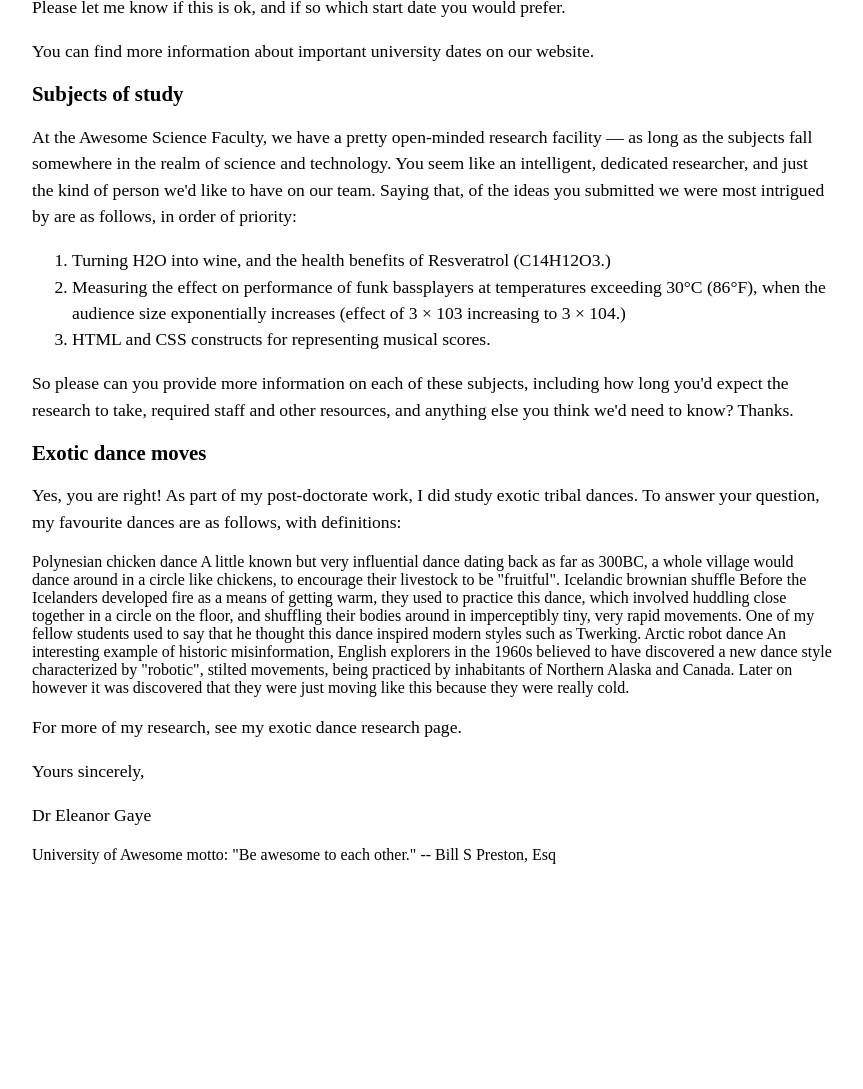
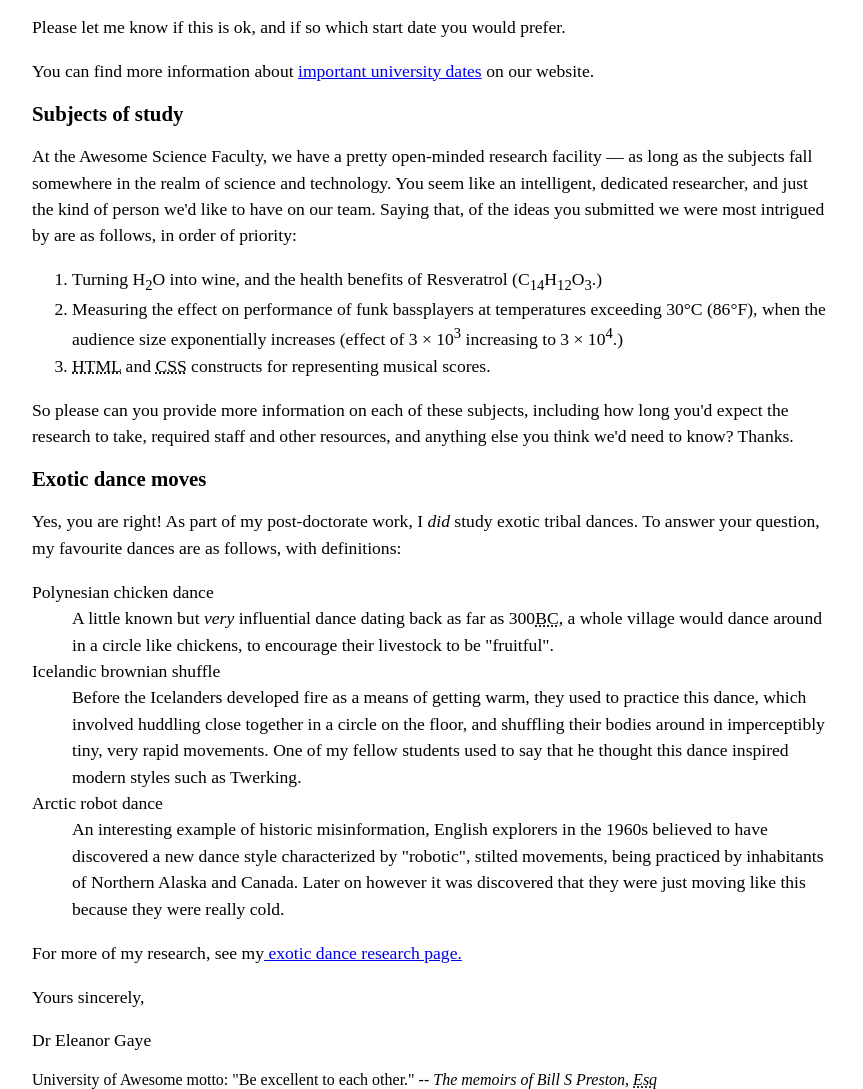
Before and after one commit to RubyMayo/RubyMayo.github.io, a plain HTML site: page letter-markup/index.html in a window 1280 px wide. Shown: the part 738-1827 px from the top of the page, without its empty margins (208-1071 px from the left). Before the commit the page ends 1602 px from the top, so only its background shows below. Drawn offline with Linux system fonts and the light colour scheme.

Commit message:
Finished letter-markup html doc

```diff
--- a/letter-markup/index.html
+++ b/letter-markup/index.html
@@ -60,7 +60,7 @@
     </style>
     </head>
     <body>
-<address><strong>Dr. Eleanor Gaye</strong><br>
+<address class="sender-column"><strong>Dr. Eleanor Gaye</strong><br>
 Awesome Science faculty<br>
 University of Awesome<br>
 Bobtown, CA 99999,<br>
@@ -69,9 +69,9 @@ USA<br>
 <strong>Email:</strong> no_reply@example.com<br>
 </address>
 
-<address><time datetime="2016-01-20">20 January 2016</time><br>
+<p class="sender-column"><time datetime="2016-01-20">20 January 2016</time></p>
 
-<strong>Miss Eileen Dover</strong><br>
+<address><strong>Miss Eileen Dover</strong><br>
 4321 Cliff Top Edge<br>
 Dover, CT9 XXX<br>
 UK<br>
@@ -82,7 +82,7 @@ UK<br>
 
 <p>Dear Eileen,</p>
 
-<p>Thank you for your recent application to join us at the University of Awesome's science faculty to study as part of your PhD next year. I will answer your questions one by one, in the following sections.</p>
+        <p>Thank you for your recent application to join us at the University of Awesome's science faculty to study as part of your <abbr title="Doctor of Philosophy">PhD</abbr> next year. I will answer your questions one by one, in the following sections.</p>
 
 <h2>Starting dates</h2>
 
@@ -95,16 +95,16 @@ UK<br>
 
 <p>Please let me know if this is ok, and if so which start date you would prefer.</p>
 
-<p>You can find more information about important university dates on our website.</p>
+        <p>You can find more information about <a href="http://example.com">important university dates</a> on our website.</p>
 
 
 <h2>Subjects of study</h2>
 
 <p>At the Awesome Science Faculty, we have a pretty open-minded research facility — as long as the subjects fall somewhere in the realm of science and technology. You seem like an intelligent, dedicated researcher, and just the kind of person we'd like to have on our team. Saying that, of the ideas you submitted we were most intrigued by are as follows, in order of priority:</p>
 <ol>
-    <li>Turning H2O into wine, and the health benefits of Resveratrol (C14H12O3.)</li>
-    <li>Measuring the effect on performance of funk bassplayers at temperatures exceeding 30°C (86°F), when the audience size exponentially increases (effect of 3 × 103 increasing to 3 × 104.)</li>
-    <li>HTML and CSS constructs for representing musical scores.</li>
+    <li>Turning H<sub>2</sub>O into wine, and the health benefits of Resveratrol (C<sub>14</sub>H<sub>12</sub>O<sub>3</sub>.)</li>
+    <li>Measuring the effect on performance of funk bassplayers at temperatures exceeding 30°C (86°F), when the audience size exponentially increases (effect of 3 × 10<sup>3</sup> increasing to 3 × 10<sup>4</sup>.)</li>
+    <li><abbr title="Hypertext Markup Language">HTML</abbr> and <abbr title="Cascading Style Sheets">CSS</abbr> constructs for representing musical scores.</li>
         </ol>
 
 
@@ -113,20 +113,23 @@ UK<br>
 
 <h2>Exotic dance moves</h2>
 
-<p>Yes, you are right! As part of my post-doctorate work, I did study exotic tribal dances. To answer your question, my favourite dances are as follows, with definitions:</p>
+<p>Yes, you are right! As part of my post-doctorate work, I <em>did</em> study exotic tribal dances. To answer your question, my favourite dances are as follows, with definitions:</p>
 
-Polynesian chicken dance
-A little known but very influential dance dating back as far as 300BC, a whole village would dance around in a circle like chickens, to encourage their livestock to be "fruitful".
-Icelandic brownian shuffle
-Before the Icelanders developed fire as a means of getting warm, they used to practice this dance, which involved huddling close together in a circle on the floor, and shuffling their bodies around in imperceptibly tiny, very rapid movements. One of my fellow students used to say that he thought this dance inspired modern styles such as Twerking.
-Arctic robot dance
-An interesting example of historic misinformation, English explorers in the 1960s believed to have discovered a new dance style characterized by "robotic", stilted movements, being practiced by inhabitants of Northern Alaska and Canada. Later on however it was discovered that they were just moving like this because they were really cold.
+<dl>
+    <dt>Polynesian chicken dance</dt>
+        <dd>A little known but <em>very</em> influential dance dating back as far as 300<abbr title="Before Christ">BC</abbr>, a whole village would dance around in a circle like chickens, to encourage their livestock to be "fruitful".</dd>
 
-<p>For more of my research, see my exotic dance research page.</p>
+    <dt>Icelandic brownian shuffle</dt>
+        <dd>Before the Icelanders developed fire as a means of getting warm, they used to practice this dance, which involved huddling close together in a circle on the floor, and shuffling their bodies around in imperceptibly tiny, very rapid movements. One of my fellow students used to say that he thought this dance inspired modern styles such as Twerking.</dd>
+    <dt>Arctic robot dance</dt>
+        <dd>An interesting example of historic misinformation, English explorers in the 1960s believed to have discovered a new dance style characterized by "robotic", stilted movements, being practiced by inhabitants of Northern Alaska and Canada. Later on however it was discovered that they were just moving like this because they were really cold.</dd>
+</dl>
+
+<p>For more of my research, see my<a href="http://example.com"> exotic dance research page.</a></p>
 
 <p>Yours sincerely,</p>
 <p>Dr Eleanor Gaye</p>
 
-University of Awesome motto: "Be awesome to each other." -- Bill S Preston, Esq
+University of Awesome motto: "Be excellent to each other." -- <em>The memoirs of Bill S Preston, <abbr title="Esquire">Esq</abbr></em>
     </body>
 </html>
```
